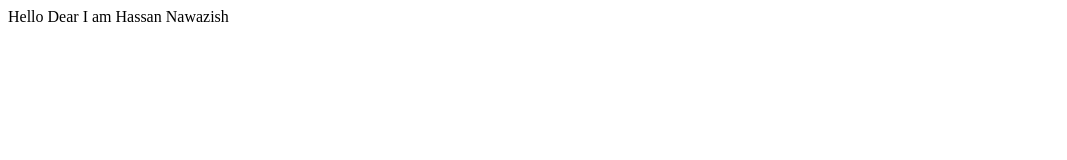
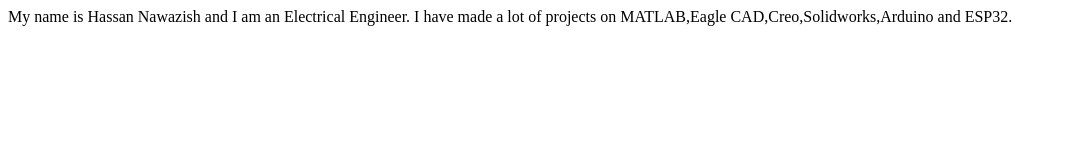
Before and after one commit to Hassannawazish/Bootcamp2020A, a plain HTML site: page index.html in a window 1280 px wide. Shown: the whole page, without its empty margins (0-1067 px from the left). Drawn offline with Linux system fonts and the light colour scheme.

Commit message:
updated index.html

```diff
--- a/index.html
+++ b/index.html
@@ -1,11 +1,12 @@
 <!DOCTYPE html>
 <html lang="en">
 <head>
-    <title>My First Example</title>
+    <title>HassanNawazish.projects</title>
 </head>
 <body>
     <div>
-        Hello Dear I am Hassan Nawazish
+     My name is Hassan Nawazish and I am an Electrical Engineer.
+     I have made a lot of projects on MATLAB,Eagle CAD,Creo,Solidworks,Arduino and ESP32.
     </div>
 </body>
 </html>
```
